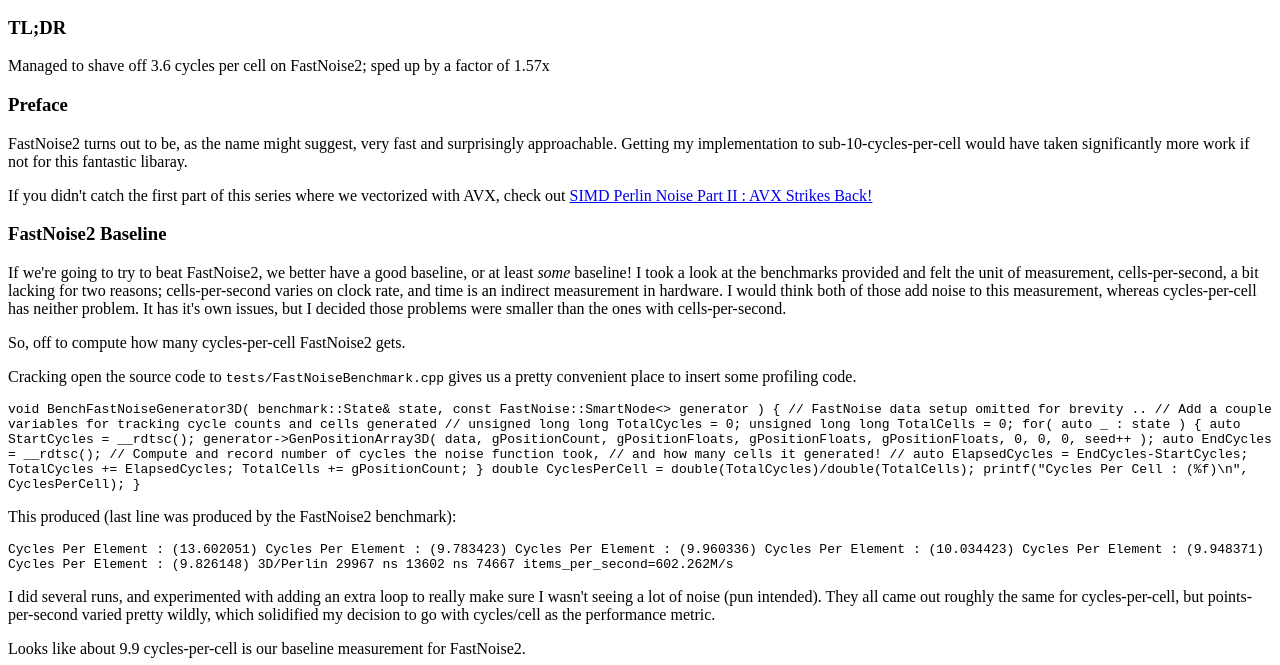
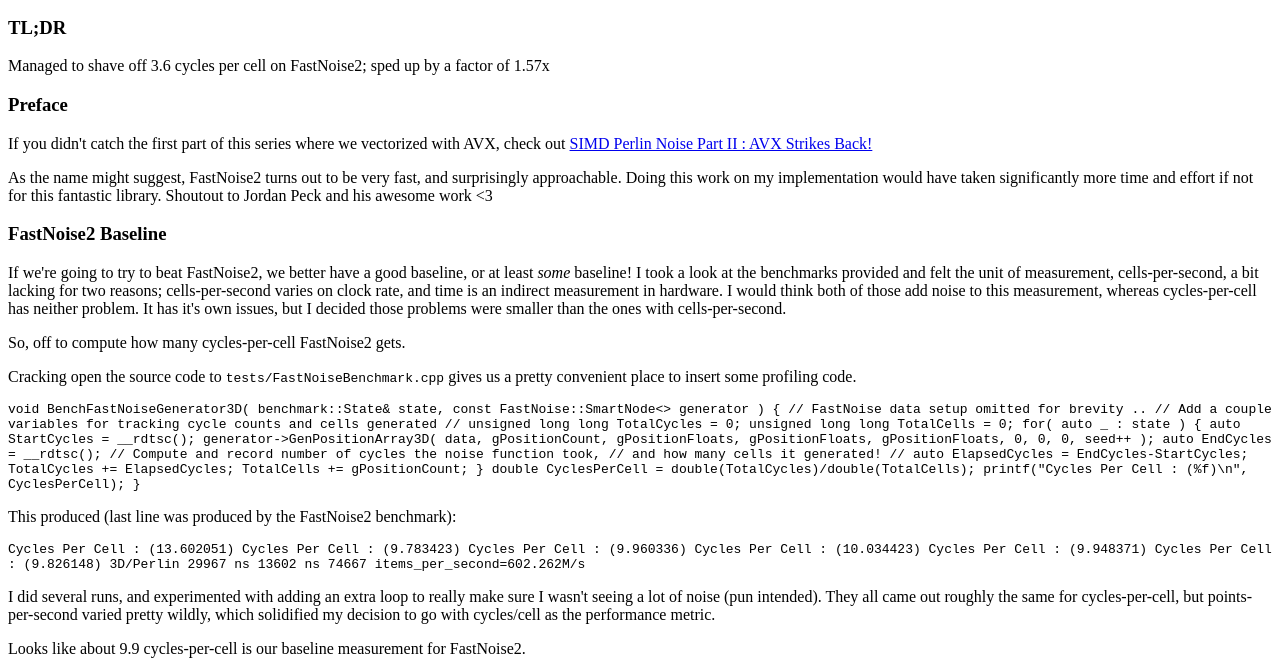
Before and after one commit to scallyw4g/scallywag.software, a plain HTML site: page docs/blog/simd-perlin-noise-iii.html in a window 1280 px wide. Shown: the part 135-800 px from the top of the page. Drawn offline with Linux system fonts and the light colour scheme.

Commit message:
Minor editing

```diff
--- a/docs/blog/simd-perlin-noise-iii.html
+++ b/docs/blog/simd-perlin-noise-iii.html
@@ -12,15 +12,16 @@
 
     <h3>Preface</h3>
     <p>
-      FastNoise2 turns out to be, as the name might suggest, very fast and
-      surprisingly approachable.  Getting my implementation to sub-10-cycles-per-cell
-      would have taken significantly more work if not for this fantastic libaray.
-    </p>
-
-    <p>
       If you didn't catch the first part of this series where we vectorized
       with AVX, check out <a href="/vim/blog/simd-perlin-noise-ii">SIMD Perlin Noise Part II : AVX Strikes Back!</a>
     </p>
+    <p>
+      As the name might suggest, FastNoise2 turns out to be very fast, and
+      surprisingly approachable.  Doing this work on my implementation would
+      have taken significantly more time and effort if not for this fantastic
+      library.  Shoutout to Jordan Peck and his awesome work <3
+    </p>
+
 
     <h3>FastNoise2 Baseline</h3>
     <p>
@@ -83,12 +84,12 @@
     </p>
 
     <code>
-  Cycles Per Element : (13.602051)
-  Cycles Per Element : (9.783423)
-  Cycles Per Element : (9.960336)
-  Cycles Per Element : (10.034423)
-  Cycles Per Element : (9.948371)
-  Cycles Per Element : (9.826148)
+  Cycles Per Cell : (13.602051)
+  Cycles Per Cell : (9.783423)
+  Cycles Per Cell : (9.960336)
+  Cycles Per Cell : (10.034423)
+  Cycles Per Cell : (9.948371)
+  Cycles Per Cell : (9.826148)
   3D/Perlin   29967 ns   13602 ns   74667  items_per_second=602.262M/s
     </code>
 
```
